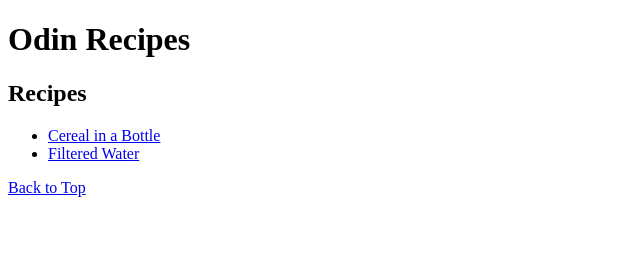
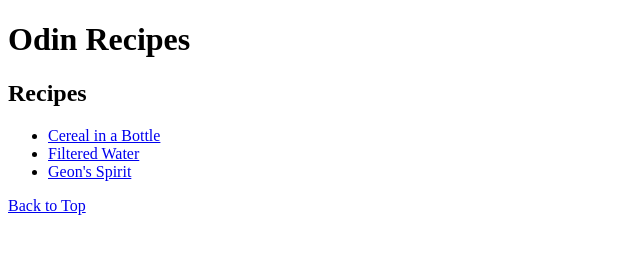
Before and after one commit to geon-youn/odin-recipes, a plain HTML site: page index.html in a window 1280 px wide. Shown: the whole page, without its empty margins (0-640 px from the left). Drawn offline with Linux system fonts and the light colour scheme.

Commit message:
Add Geon's spirit to homepage

```diff
--- a/index.html
+++ b/index.html
@@ -14,6 +14,7 @@
     <ul>
         <li><a href="./recipes/cereal-in-a-bottle.html">Cereal in a Bottle</a></li>
         <li><a href="./recipes/filtered-water.html">Filtered Water</a></li>
+        <li><a href="./recipes/geon-spirit.html">Geon's Spirit</a></li>
     </ul>
 
     <a href="./index.html#">Back to Top</a>
```
